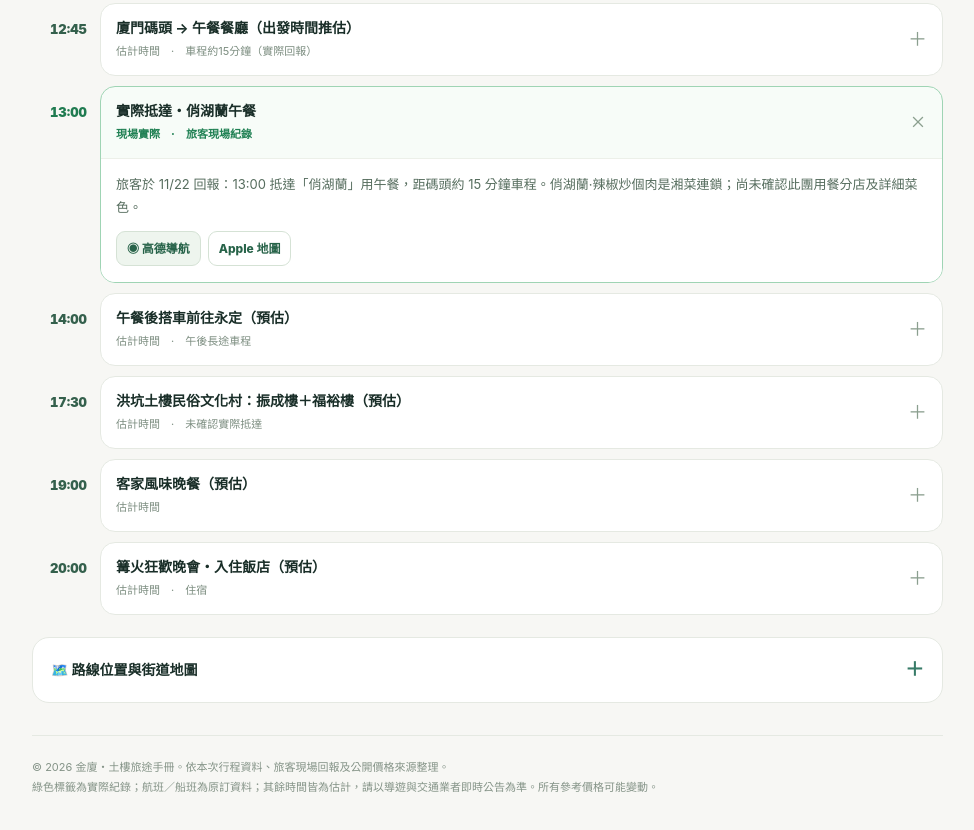
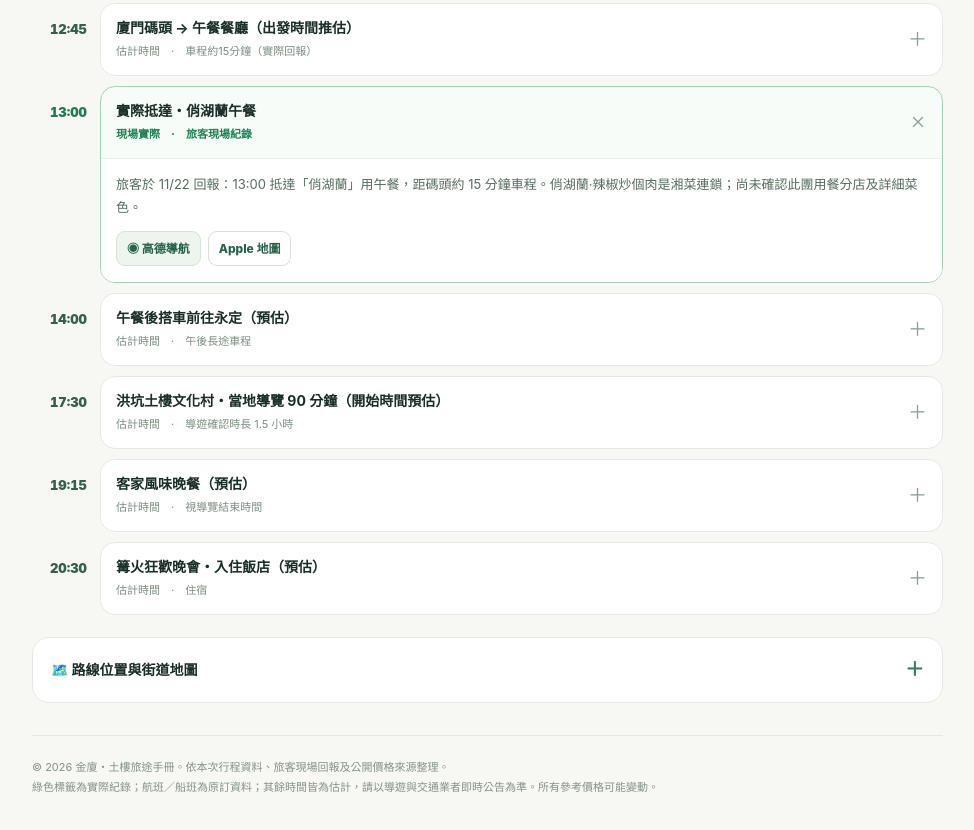
Before and after one commit to bruce-913923/trip, a plain HTML site: page kinmen-xiamen-tulou-6d/index.html in a window 1280 px wide. Shown: the part 1627-2457 px from the top of the page, without its empty margins (277-1251 px from the left). Drawn offline with nearby package versions, Linux system fonts and the light colour scheme.

Commit message:
Record confirmed 90-minute local guide tour of Hongkeng village covering Zhencheng and Fuyu; adjust estimated evening timeline

```diff
--- a/kinmen-xiamen-tulou-6d/index.html
+++ b/kinmen-xiamen-tulou-6d/index.html
@@ -398,9 +398,9 @@ const days=[
  ['12:45','廈門碼頭 → 午餐餐廳（出發時間推估）','旅客回報從碼頭到俏湖蘭搭遊覽車約 15 分鐘；12:45 為依抵達時間反推的預估，非實際出發紀錄。','estimate','車程約15分鐘（實際回報）',''],
  ['13:00','實際抵達・俏湖蘭午餐','旅客於 11/22 回報：13:00 抵達「俏湖蘭」用午餐，距碼頭約 15 分鐘車程。俏湖蘭·辣椒炒個肉是湘菜連鎖；尚未確認此團用餐分店及詳細菜色。','actual','旅客現場紀錄','廈門俏湖蘭辣椒炒個肉'],
  ['14:00','午餐後搭車前往永定（預估）','暫以 13:00 抵達餐廳、用餐約 1 小時，再估車程約 3–3.5 小時；實際出發時間尚待現場更新。','estimate','午後長途車程',''],
- ['17:30','洪坑土樓民俗文化村：振成樓＋福裕樓（預估）','這是同一景區內的兩棟代表性土樓，並非三個分散景點。因 13:00 才在廈門午餐，抵達景區暫估為傍晚；實際參觀順序、停留與日照依導遊安排。','estimate','未確認實際抵達','洪坑土樓群'],
- ['19:00','客家風味晚餐（預估）','午後拉車與土樓停留時間均可能變動，實際以導遊安排為準。','estimate','',''],
- ['20:00','篝火狂歡晚會・入住飯店（預估）','如活動照常舉辦，依當晚天候與現場通知參加；預計入住永定土樓王子大酒店。','estimate','住宿','永定土樓王子大酒店']
+ ['17:30','洪坑土樓文化村・當地導覽 90 分鐘（開始時間預估）','導遊現場告知：本景區安排當地導覽員帶領，約 1.5 小時；振成樓與福裕樓都包含在同一段景區導覽內。17:30 只是依午餐與車程暫估的開始時間，尚未確認實際抵達。','estimate','導遊確認時長 1.5 小時','洪坑土樓群'],
+ ['19:15','客家風味晚餐（預估）','若土樓導覽約 17:30 開始、持續 1.5 小時，晚餐可能在 19:15 後；這是推估，並非導遊確認的開飯時間。','estimate','視導覽結束時間',''],
+ ['20:30','篝火狂歡晚會・入住飯店（預估）','導覽與晚餐結束後若活動照常舉辦，依當晚天候與導遊通知參加；夜間時間僅為推估。','estimate','住宿','永定土樓王子大酒店']
  ]},
  {date:'11/23',dow:'一',subtitle:'海邊小鎮・東山島風光',headline:'永定 → 東山島 → 廈門',mood:'本團最長車程之一',hotel:'廈門翔鷺大酒店',meals:'早：飯店｜午：東山島風味｜晚：廈門風味',tip:'永定到東山島、再回廈門是繞路且拉車長的一天；景點參觀時間與集美龍舟池傍晚採光可能受影響。',events:[
  ['07:00','飯店早餐・退房','盡量早點用餐，準備前往漳州東山島。','estimate','',''],
@@ -495,7 +495,7 @@ const priceCatalog={
 };
 
 const guideData=[
-{day:0,id:'tulou',match:'土樓民俗文化村',title:'永定土樓民俗文化村｜世界遺產',desc:'福建土樓不是單獨的一棟房子，而是一套整個家族共同生活的防禦型住宅。厚實的夯土外牆、向內開放的天井、少量的外側開口，兼顧居住與防護。福建土樓的代表性建築於 2008 年列入 UNESCO 世界遺產。洪坑村保留許多不同平面形式的土樓。',look:'先從溪橋看村落與土樓的關係，再近距離觀察夯土牆、木構廊道、集體生活空間。',tips:'這天從廈門轉車到永定，抵達可能已是下午；先看最核心的兩棟，別把時間全花在買紀念品。',time:'景區若要仔細走 1.5–2 小時；跟團實際時間依車程。',source:'https://whc.unesco.org/en/list/1113/',sourceLabel:'UNESCO 官方介紹',query:'洪坑土樓民俗文化村'},
+{day:0,id:'tulou',match:'土樓民俗文化村',title:'永定土樓民俗文化村｜世界遺產',desc:'福建土樓不是單獨的一棟房子，而是一套整個家族共同生活的防禦型住宅。厚實的夯土外牆、向內開放的天井、少量的外側開口，兼顧居住與防護。福建土樓的代表性建築於 2008 年列入 UNESCO 世界遺產。洪坑村保留許多不同平面形式的土樓。',look:'先從溪橋看村落與土樓的關係，再近距離觀察夯土牆、木構廊道、集體生活空間。',tips:'這天從廈門轉車到永定，抵達可能已是下午；先看最核心的兩棟，別把時間全花在買紀念品。',time:'當地導遊帶領 1.5 小時（導遊已告知，開始時間仍未確認）。',source:'https://whc.unesco.org/en/list/1113/',sourceLabel:'UNESCO 官方介紹',query:'洪坑土樓民俗文化村'},
 {day:0,id:'zhencheng',match:'土樓民俗文化村',title:'振成樓｜人稱「土樓王子」',desc:'振成樓是洪坑土樓群最著名的圓樓之一。外環四層、每層四十八間，依八卦方位分隔；內環有兩層，中央公共廳堂融合中西建築元素。比起只在外面拍照，走進庭院才看得出同一棟樓如何讓許多家庭共同生活。',look:'站在中央天井向上拍環形樓層；看防火隔牆、樓梯、拱門和中堂石柱。',tips:'建議先拍全景再細看，部分樓層可能限制參觀或另有管理要求，不要預設能登高。',time:'建議 25–40 分鐘。',source:'https://www.longyan.gov.cn/fw/zstp/rdlb/202511/t20251107_2255844.htm',sourceLabel:'龍岩市政府景區介紹',query:'永定振成樓'},
 {day:0,id:'fuyu',match:'土樓民俗文化村',title:'福裕樓｜府第式土樓',desc:'福裕樓不像振成樓是圓形，而是偏向府第式、庭院式的聚落住宅。看這棟可以理解：土樓並非一律都要圓形，客家家族會因地形、家族需求與當代風格發展多樣建築。',look:'看對稱院落、門廊、紅磚與木構造，以及多進式的住宅佈局。',tips:'若時間很短，把振成樓作為第一優先，福裕樓補充另一種土樓樣式。',time:'建議 20–30 分鐘。',source:'https://www.longyan.gov.cn/fw/zstp/rdlb/202511/t20251107_2255844.htm',sourceLabel:'龍岩市政府',query:'永定福裕樓'},
 {day:0,id:'bonfire',match:'篝火狂歡',title:'篝火狂歡晚會｜客家夜間活動',desc:'計畫書列有篝火晚會，通常是團體交流與夜間民俗氛圍活動；節目形式、是否有客家歌舞、地點與是否因天候停辦，文件並沒有寫明。',look:'當作旅行第一晚的文化體驗，不用期待每晚有固定規模的大型表演。',tips:'若天氣轉冷帶薄外套，活動仍依飯店或導遊當晚確認。',time:'約 30–60 分鐘（純推估）。',source:'',sourceLabel:'',query:'永定土樓王子大酒店'},
@@ -784,7 +784,7 @@ function renderSights(){
  const all=guideData.filter(g=>g.day===state.day&&!['sleep-center','tea','silk','tongrentang'].includes(g.id));
  const childBuildings=guideData.filter(g=>['zhencheng','fuyu'].includes(g.id));
  const standardCard=g=>'<details class="sight-card" id="guide-'+g.id+'"><summary><span>'+escapeHTML(g.title)+'</span></summary><div class="sight-body"><p>'+escapeHTML(g.desc)+'</p><div class="sight-detail"><b>到現場看什麼</b>'+escapeHTML(g.look)+'</div><div class="sight-detail"><b>旅途提醒</b>'+escapeHTML(g.tips)+'</div><div class="sight-detail"><b>建議停留</b>'+escapeHTML(g.time)+'</div><div class="actions"><a class="action" href="'+amap(g.query)+'" target="_blank" rel="noopener">◉ 高德導航</a>'+(g.source?'<a class="action ghost" href="'+escapeHTML(g.source)+'" target="_blank" rel="noopener">原始資料 ↗</a>':'')+'</div></div></details>';
- const groupCard=g=>'<details class="sight-card sight-cluster" id="guide-tulou"><summary><span><span class="cluster-label">1 個景區 · 內含 2 座主要參觀土樓</span>永定洪坑土樓民俗文化村<span class="cluster-desc">振成樓（圓樓）＋福裕樓（府第式）｜同一景區，步行參觀</span></span></summary><div class="sight-body"><p>'+escapeHTML(g.desc)+'</p><div class="sight-detail"><b>怎麼參觀</b>進入洪坑土樓民俗文化村後，依導遊動線步行參觀振成樓、福裕樓；不是遊覽車分別前往三個景點。</div><div class="cluster-stops">'+childBuildings.map((b,i)=>'<article class="cluster-spot"><h4>'+(i+1)+'. '+escapeHTML(b.title)+'</h4><p>'+escapeHTML(b.desc)+'</p><div class="sight-detail"><b>重點</b>'+escapeHTML(b.look)+'</div><div class="sight-detail"><b>現場提醒</b>'+escapeHTML(b.tips)+'</div><div class="sight-detail"><b>建議停留</b>'+escapeHTML(b.time)+'</div><div class="actions"><a class="action ghost" href="'+amap(b.query)+'" target="_blank" rel="noopener">查看這棟樓位置 ↗</a>'+(b.source?'<a class="action ghost" href="'+escapeHTML(b.source)+'" target="_blank" rel="noopener">資料來源 ↗</a>':'')+'</div></article>').join('')+'</div><div class="sight-detail"><b>整個景區停留估計</b>'+escapeHTML(g.time)+'（包含兩棟參觀，請勿再額外加總為第三個景點）</div><div class="actions"><a class="action" href="'+amap(g.query)+'" target="_blank" rel="noopener">◉ 洪坑文化村地圖</a>'+(g.source?'<a class="action ghost" href="'+escapeHTML(g.source)+'" target="_blank" rel="noopener">世界遺產資料 ↗</a>':'')+'</div></div></details>';
+ const groupCard=g=>'<details class="sight-card sight-cluster" id="guide-tulou"><summary><span><span class="cluster-label">1 個景區 · 當地導覽 1.5 小時 · 內含 2 棟樓</span>永定洪坑土樓民俗文化村<span class="cluster-desc">振成樓（圓樓）＋福裕樓（府第式）｜同一景區，步行參觀</span></span></summary><div class="sight-body"><p>'+escapeHTML(g.desc)+'</p><div class="sight-detail"><b>怎麼參觀</b>導遊告知由當地導覽員帶領整個文化村行程約 90 分鐘，步行看振成樓、福裕樓；並非三個獨立車遊景點，也不是每棟各 90 分鐘。</div><div class="cluster-stops">'+childBuildings.map((b,i)=>'<article class="cluster-spot"><h4>'+(i+1)+'. '+escapeHTML(b.title)+'</h4><p>'+escapeHTML(b.desc)+'</p><div class="sight-detail"><b>重點</b>'+escapeHTML(b.look)+'</div><div class="sight-detail"><b>現場提醒</b>'+escapeHTML(b.tips)+'</div><div class="sight-detail"><b>團體參觀時間</b>包含在景區整體 90 分鐘內，由當地導覽員分配；自行參觀才參考 '+escapeHTML(b.time)+'</div><div class="actions"><a class="action ghost" href="'+amap(b.query)+'" target="_blank" rel="noopener">查看這棟樓位置 ↗</a>'+(b.source?'<a class="action ghost" href="'+escapeHTML(b.source)+'" target="_blank" rel="noopener">資料來源 ↗</a>':'')+'</div></article>').join('')+'</div><div class="sight-detail"><b>整個景區導覽時長（導遊告知）</b>'+escapeHTML(g.time)+'（包含兩棟樓，不需另行加總；開始與結束時間以現場通知為準）</div><div class="actions"><a class="action" href="'+amap(g.query)+'" target="_blank" rel="noopener">◉ 洪坑文化村地圖</a>'+(g.source?'<a class="action ghost" href="'+escapeHTML(g.source)+'" target="_blank" rel="noopener">世界遺產資料 ↗</a>':'')+'</div></div></details>';
  const visible=all.filter(g=>state.day!==0||!['zhencheng','fuyu'].includes(g.id));
  $('sight-grid').innerHTML=visible.map(g=>g.id==='tulou'?groupCard(g):standardCard(g)).join('');
  if(!visible.length)$('sight-grid').innerHTML='<div class="info-card">這天以交通與回程為主，主要參觀點已列於每日時間軸。</div>';
```
